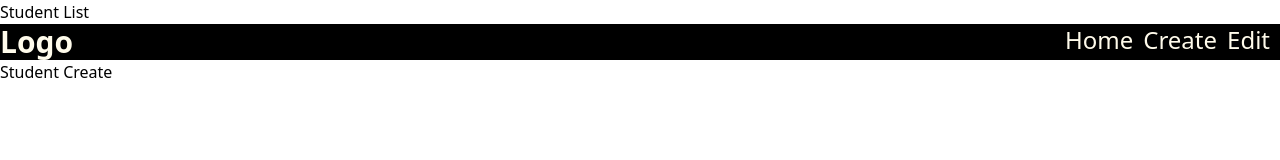
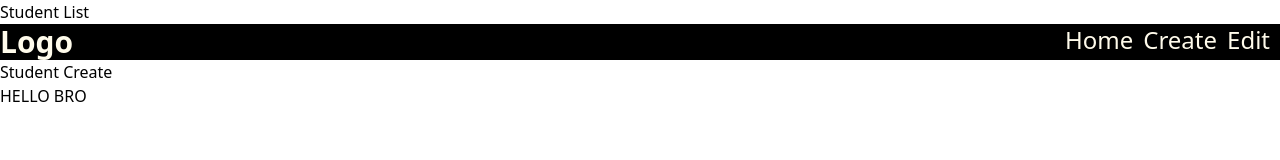
Before and after one commit to Rish8219/crud-op, a React (Vite) app: page /student/create/1 in a window 1280 px wide. Shown: the top 160 px of the page. Built offline with nearby package versions, Linux system fonts and the light colour scheme.

Commit message:
added to student changing

```diff
--- a/src/components/StudentCreate.jsx
+++ b/src/components/StudentCreate.jsx
@@ -4,6 +4,7 @@ const StudentCreate = () => {
     return (
         <div>
             <h1>Student Create</h1>
+            HELLO BRO
         </div>
     );
 }
```
